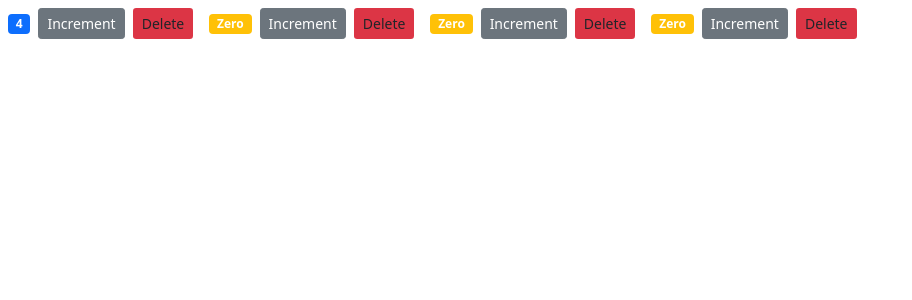
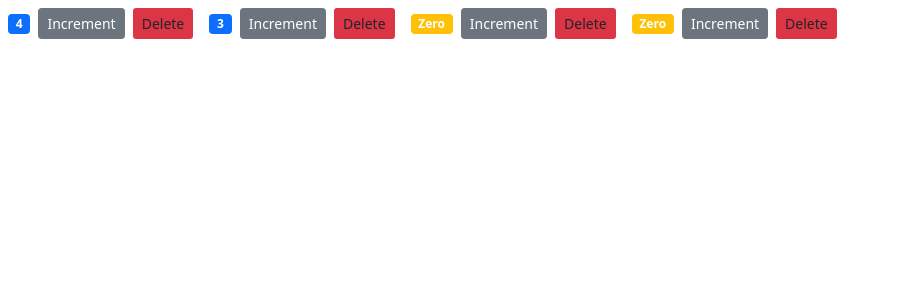
Before and after one commit to jimmymano/counter-app, a React (Create React App) app: page / in a window 1280 px wide. Shown: the top 300 px of the page, without its empty margins (0-912 px from the left). Built offline with nearby package versions, Linux system fonts and the light colour scheme.

Commit message:
added delete functionality

```diff
--- a/src/components/counter.jsx
+++ b/src/components/counter.jsx
@@ -2,7 +2,7 @@ import React, { Component } from "react";
 
 class Counter extends Component {
   state = {
-    value: this.props.value,
+    value: this.props.counter.value,
   };
   //1.This method returns a string of Zero or the count property
   formatCount() {
@@ -32,7 +32,7 @@ class Counter extends Component {
           Increment
         </button>
         <button
-          onClick={this.props.onDelete}
+          onClick={() => this.props.onDelete(this.props.counter.id)}
           className="btn bg-danger btn-sm m-2"
         >
           Delete
--- a/src/components/counters.jsx
+++ b/src/components/counters.jsx
@@ -5,14 +5,17 @@ class Counters extends Component {
   state = {
     counters: [
       { id: 1, value: 4 },
-      { id: 2, value: 0 },
+      { id: 2, value: 3 },
       { id: 3, value: 0 },
       { id: 4, value: 0 },
     ],
   };
-
-  handleDelete = () => {
-    console.log("Event handler called");
+  //Question for Kevin. How is the handleDelete function passing the state as a parameter?
+  handleDelete = (counterId) => {
+    console.log("Event handler called", counterId);
+    const counters = this.state.counters.filter((c) => c.id !== counterId);
+    console.log(counters);
+    this.setState({ counters });
   };
 
   render() {
@@ -21,8 +24,7 @@ class Counters extends Component {
         {this.state.counters.map((counter) => (
           <Counter
             key={counter.id}
-            value={counter.value}
-            id={counter.id}
+            counter={counter}
             onDelete={this.handleDelete}
           />
         ))}
```
